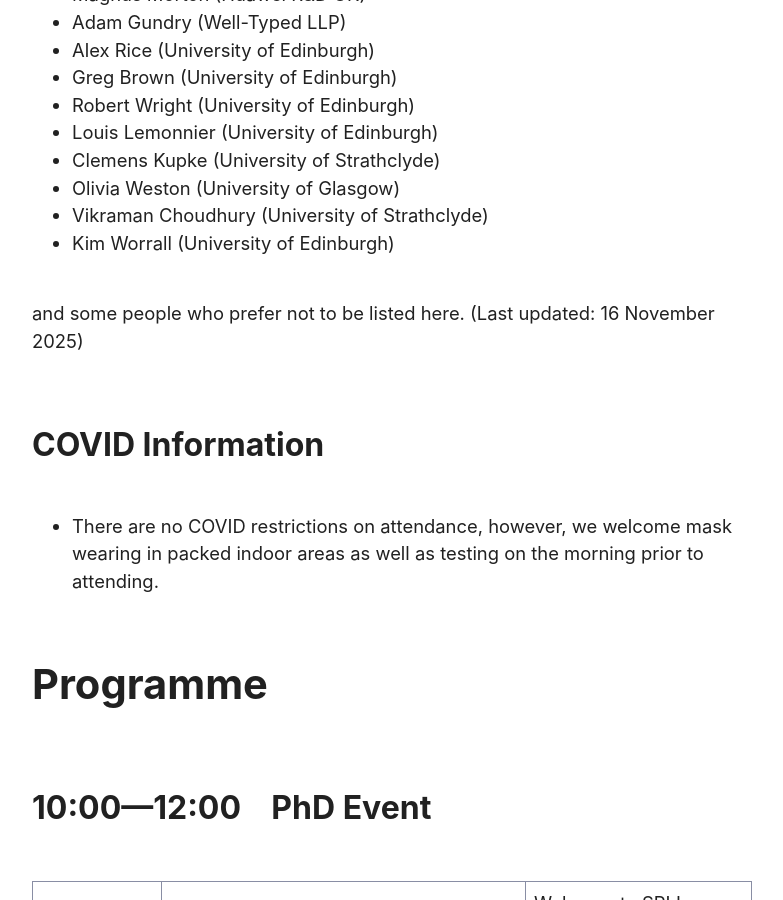
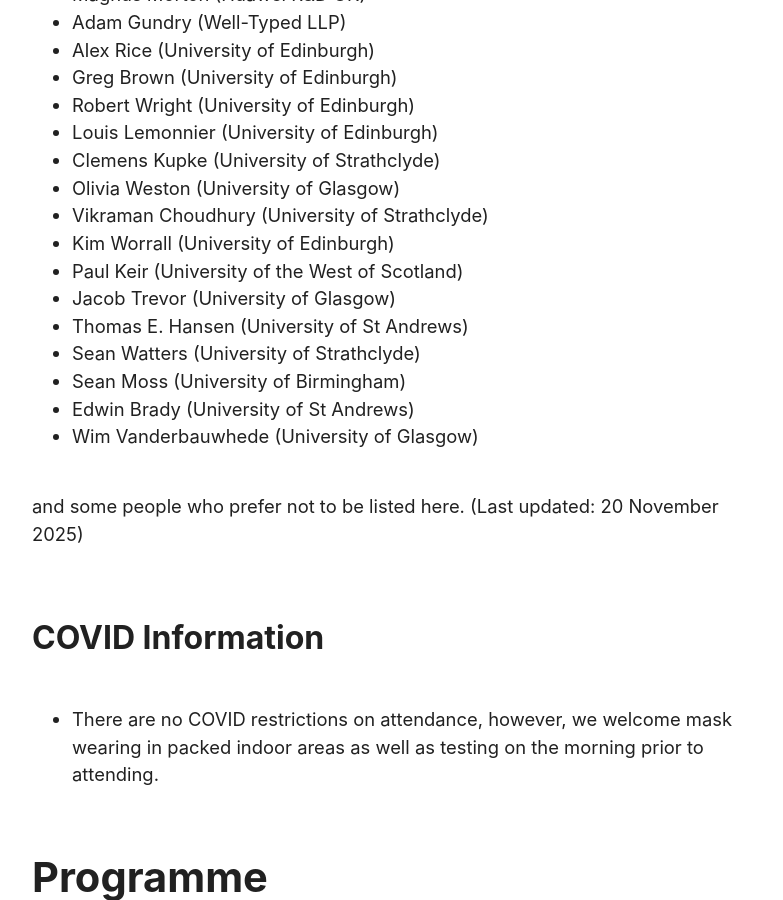
Before and after one commit to scottish-pl-institute/spls, a Jekyll site: the page built from meetings/2025/december/index.md, in a window 1280 px wide and 900 px high, scrolled down 3195 px. Shown: the whole window, without its empty margins (248-1031 px from the left). Built offline with Jekyll 4.4.1, drawn with Linux system fonts in a browser that asks for light colours; our own code applies the rules of GitHub Pages for plain Markdown files; a script that is not in the unit is left out.

Commit message:
[ Dec 2025 ] update list of participants

```diff
--- a/meetings/2025/december/index.md
+++ b/meetings/2025/december/index.md
@@ -110,8 +110,15 @@
 * Olivia Weston (University of Glasgow)
 * Vikraman Choudhury (University of Strathclyde)
 * Kim Worrall (University of Edinburgh)
+* Paul Keir (University of the West of Scotland)
+* Jacob Trevor (University of Glasgow)
+* Thomas E. Hansen (University of St Andrews)
+* Sean Watters (University of Strathclyde)
+* Sean Moss (University of Birmingham)
+* Edwin Brady (University of St Andrews)
+* Wim Vanderbauwhede (University of Glasgow)
 
-and some people who prefer not to be listed here. (Last updated: 16 November 2025)
+and some people who prefer not to be listed here. (Last updated: 20 November 2025)
 
 ### COVID Information
 
```
